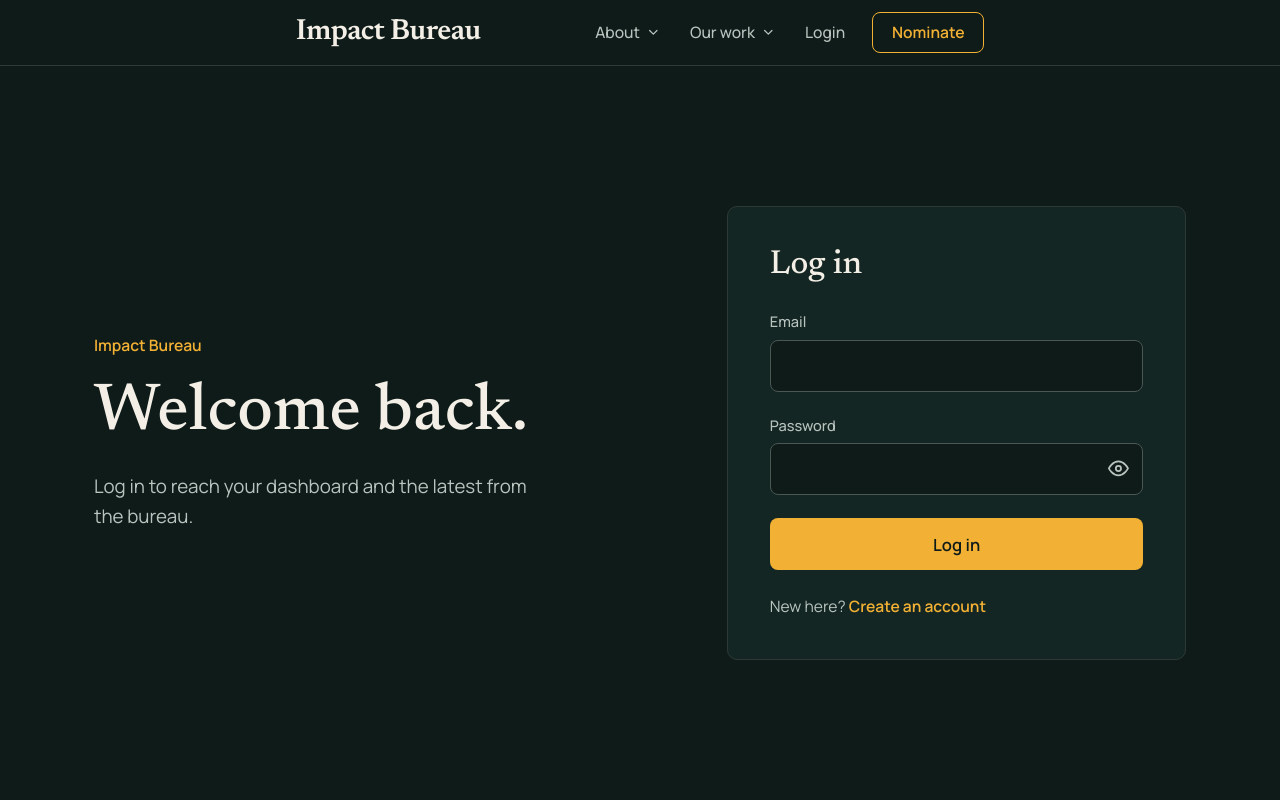
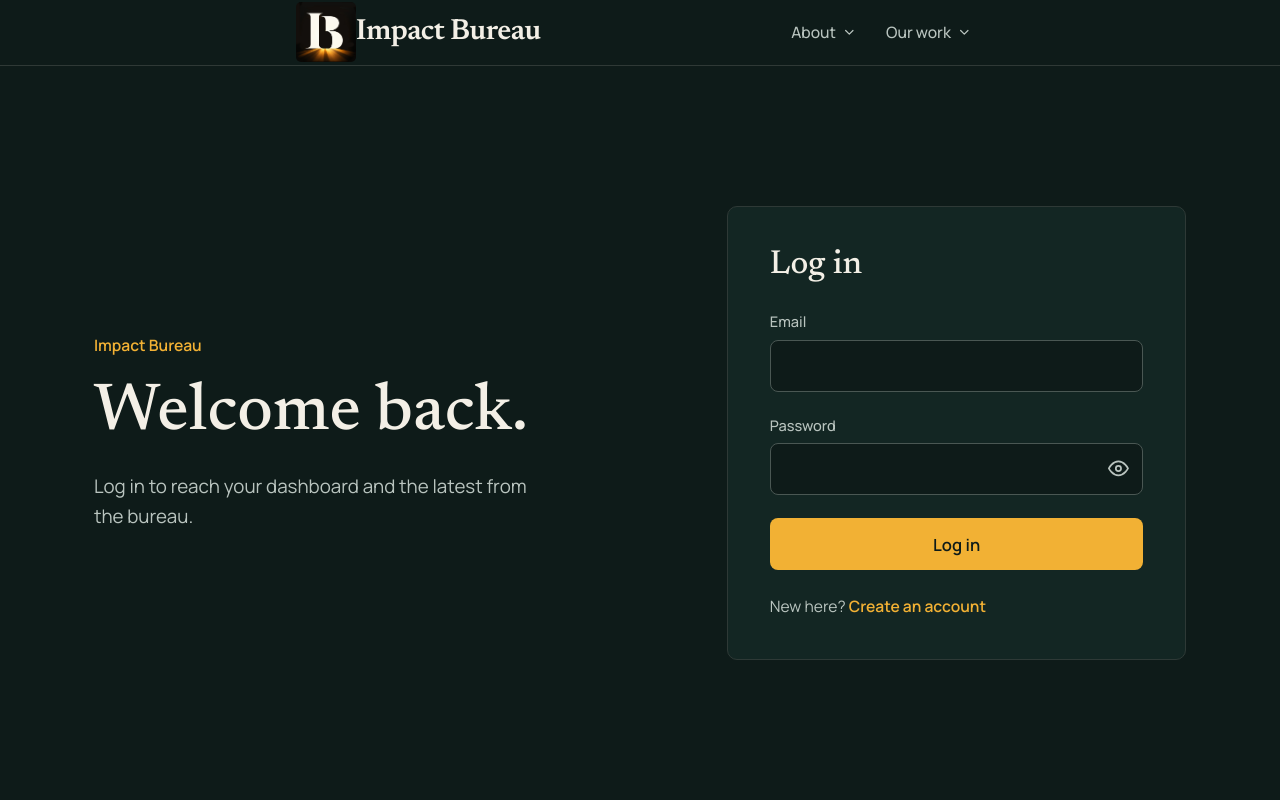
Before and after one commit to abhisheksbsca-createweb/impactbureauweb, a React (Vite) app in the folder client/: page /login in a window 1280 px wide. Shown: the top 800 px of the page. Built offline with nearby package versions, Linux system fonts and the light colour scheme.

Commit message:
logo add

```diff
--- a/client/src/component/Pages/Login/Login.jsx
+++ b/client/src/component/Pages/Login/Login.jsx
@@ -18,8 +18,9 @@ function Login() {
         e.preventDefault();
         setError("");
         setLoading(true);
+        console.log(email+password)
 
-        try {
+       /*  try {
 
                 const response = await fetch(API_URL + "/api/login", {
                 method: "POST",
@@ -41,7 +42,7 @@ function Login() {
             }
         } catch (err) {
             setError("Could not reach the server. Please try again.");
-        }
+        } */
 
         setLoading(false);
     }
--- a/client/src/component/Pages/Signup/Signup.jsx
+++ b/client/src/component/Pages/Signup/Signup.jsx
@@ -17,6 +17,7 @@ function Signup() {
         e.preventDefault();
         setError("");
         setSuccess("");
+
 
         // simple checks before we call the server
         if (password.length < 6) {
--- a/client/src/component/header/Header.jsx
+++ b/client/src/component/header/Header.jsx
@@ -2,6 +2,9 @@ import { useEffect, useRef, useState } from "react";
 import { Link, useLocation } from "react-router-dom";
 import { FiChevronDown } from "react-icons/fi";
 import { getUser } from "../auth/Auth";
+import logo from "../../assets/IB LOGO.jpg.jpeg"
+
+
 import "./Header.scss";
 
 // Main menu, grouped by category, using only the pages that exist.
@@ -25,9 +28,9 @@ const MENU = [
             { label: "Impact TV", desc: "Films and long conversations", to: "/impact-tv" },
             { label: "Stories", desc: "Stories from the field", to: "/stories" },
         ],
-    },
+    }/* ,
     { id: "account", account: true }, // becomes Login, or Dashboard when logged in
-    { id: "nominate", label: "Nominate", to: "/nominate", cta: true },
+    { id: "nominate", label: "Nominate", to: "/nominate", cta: true }, */
 ];
 
 // Hover opens dropdowns only on wide screens with a mouse; touch and small screens use taps.
@@ -99,6 +102,7 @@ function Header() {
         <header className="headerContainer" ref={headerRef}>
             <div className="logo">
                 <Link to="/" onClick={closeAll}>
+                    <img src={logo} alt="Impact Bureau" className="headerlogo" />
                     <span>impact bureau</span>
                 </Link>
             </div>
--- a/client/src/component/header/Header.scss
+++ b/client/src/component/header/Header.scss
@@ -33,8 +33,18 @@
         font-weight: 600;
         letter-spacing: -0.02em;
         text-transform: capitalize;
+        // border: 2px solid red;
+        gap: 30px;
 
+
+        .headerlogo{
+            width: 60px;
+            height: 60px;
+            border-radius: 5px;
+        }
         a {
+            display: flex;
+            align-items: center;
             min-width: 0;
             color: var(--paper);
             text-decoration: none;
```
Also changed, not shown: client/src/assets/IB LOGO.jpg.jpeg (added), client/src/assets/IB Logo With Tagline.jpg.jpeg (added).
